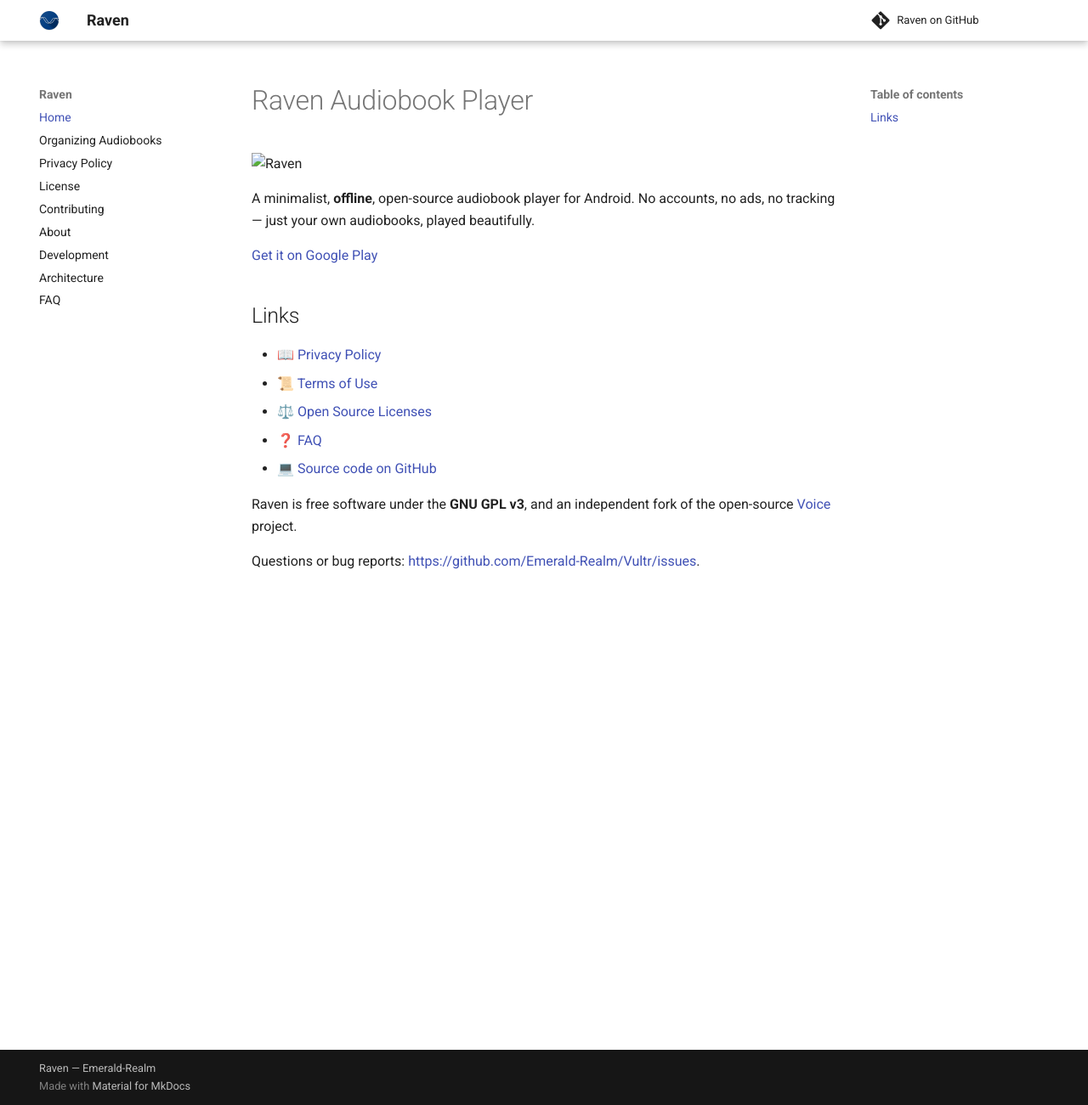
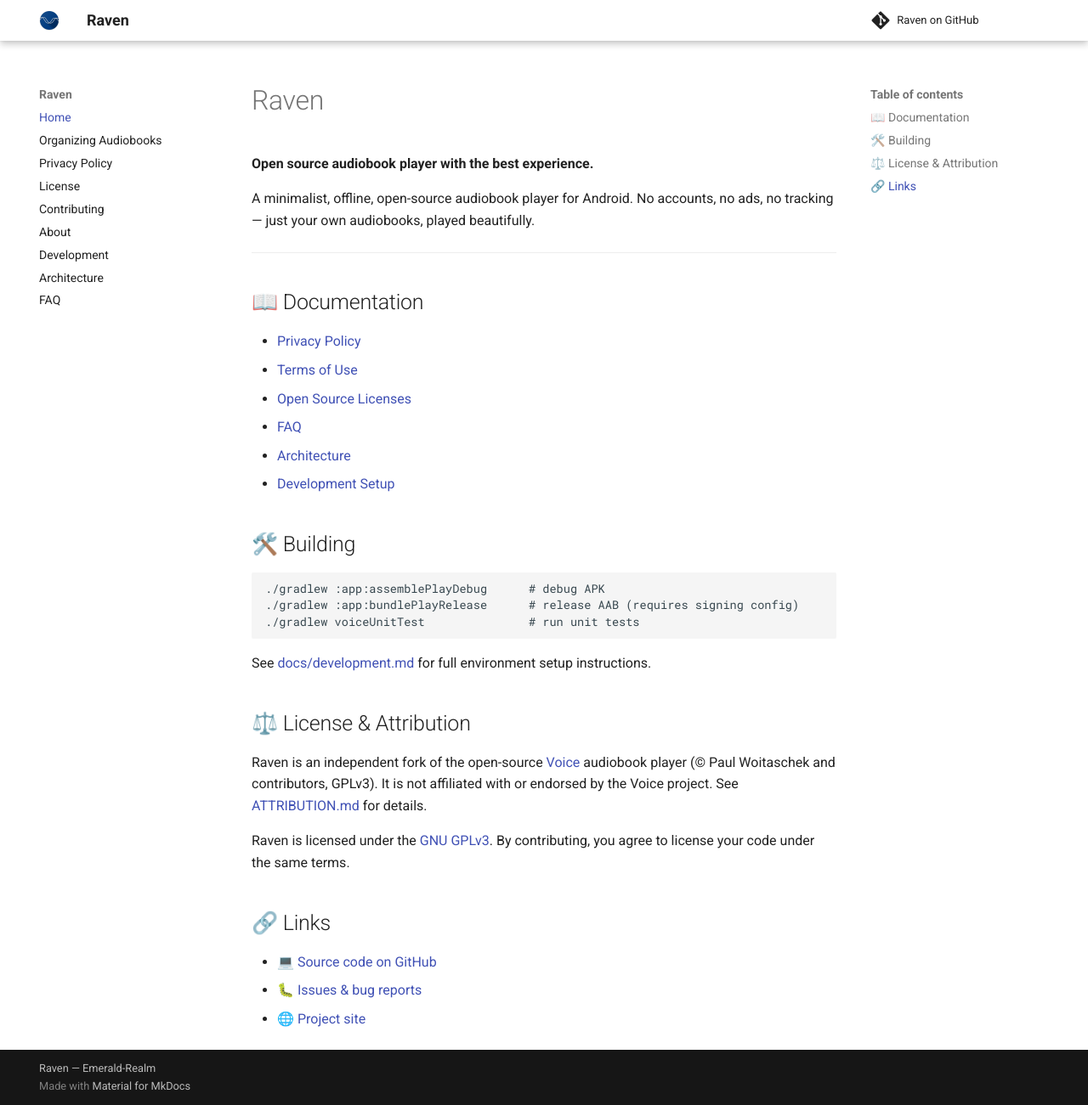
Before and after one commit to Emerald-Realm/Vultr, an MkDocs documentation site: the page built from docs/index.md, in a window 1280 px wide and 1301 px high. Shown: the whole window at 85% size. Built offline with MkDocs 1.6.1 and Material for MkDocs 9.7.7, drawn with Linux system fonts in a browser that asks for light colours; comment, search, counter and statistics services are not loaded.

Commit message:
Revise documentation structure and content
Updated documentation to enhance clarity and structure, including new sections for building and links.

````diff
--- a/docs/index.md
+++ b/docs/index.md
@@ -3,22 +3,43 @@
 permalink: /
 ---
 
-# Raven Audiobook Player
+# Raven
 
-![Raven](feature.jpg)
+**Open source audiobook player with the best experience.**
 
-A minimalist, **offline**, open-source audiobook player for Android. No accounts, no ads, no tracking — just your own audiobooks, played beautifully.
+A minimalist, offline, open-source audiobook player for Android. No accounts, no ads, no tracking — just your own audiobooks, played beautifully.
 
-[Get it on Google Play](https://play.google.com/store/apps/details?id=io.github.emeraldrealm.raven)
 
-## Links
+---
 
-- 📖 [Privacy Policy](/Vultr/privacy-policy/)
-- 📜 [Terms of Use](/Vultr/terms/)
-- ⚖️ [Open Source Licenses](/Vultr/licenses/)
-- ❓ [FAQ](/Vultr/faq/)
+## 📖 Documentation
+
+- [Privacy Policy](/Vultr/privacy-policy/)
+- [Terms of Use](/Vultr/terms/)
+- [Open Source Licenses](/Vultr/licenses/)
+- [FAQ](/Vultr/faq/)
+- [Architecture](docs/architecture.md)
+- [Development Setup](docs/development.md)
+
+## 🛠️ Building
+
+```
+./gradlew :app:assemblePlayDebug      # debug APK
+./gradlew :app:bundlePlayRelease      # release AAB (requires signing config)
+./gradlew voiceUnitTest               # run unit tests
+```
+
+See [docs/development.md](docs/development.md) for full environment setup instructions.
+
+## ⚖️ License & Attribution
+
+Raven is an independent fork of the open-source [Voice](https://github.com/PaulWoitaschek/Voice) audiobook player (© Paul Woitaschek and contributors, GPLv3). It is not affiliated with or endorsed by the Voice project. See [ATTRIBUTION.md](ATTRIBUTION.md) for details.
+
+Raven is licensed under the [GNU GPLv3](LICENSE.md). By contributing, you agree to license your code under the same terms.
+
+
+## 🔗 Links
+
 - 💻 [Source code on GitHub](https://github.com/Emerald-Realm/Vultr)
-
-Raven is free software under the **GNU GPL v3**, and an independent fork of the open-source [Voice](https://github.com/PaulWoitaschek/Voice) project.
-
-Questions or bug reports: <https://github.com/Emerald-Realm/Vultr/issues>.
+- 🐛 [Issues & bug reports](https://github.com/Emerald-Realm/Vultr/issues)
+- 🌐 [Project site](https://emerald-realm.github.io/Vultr/)
````
